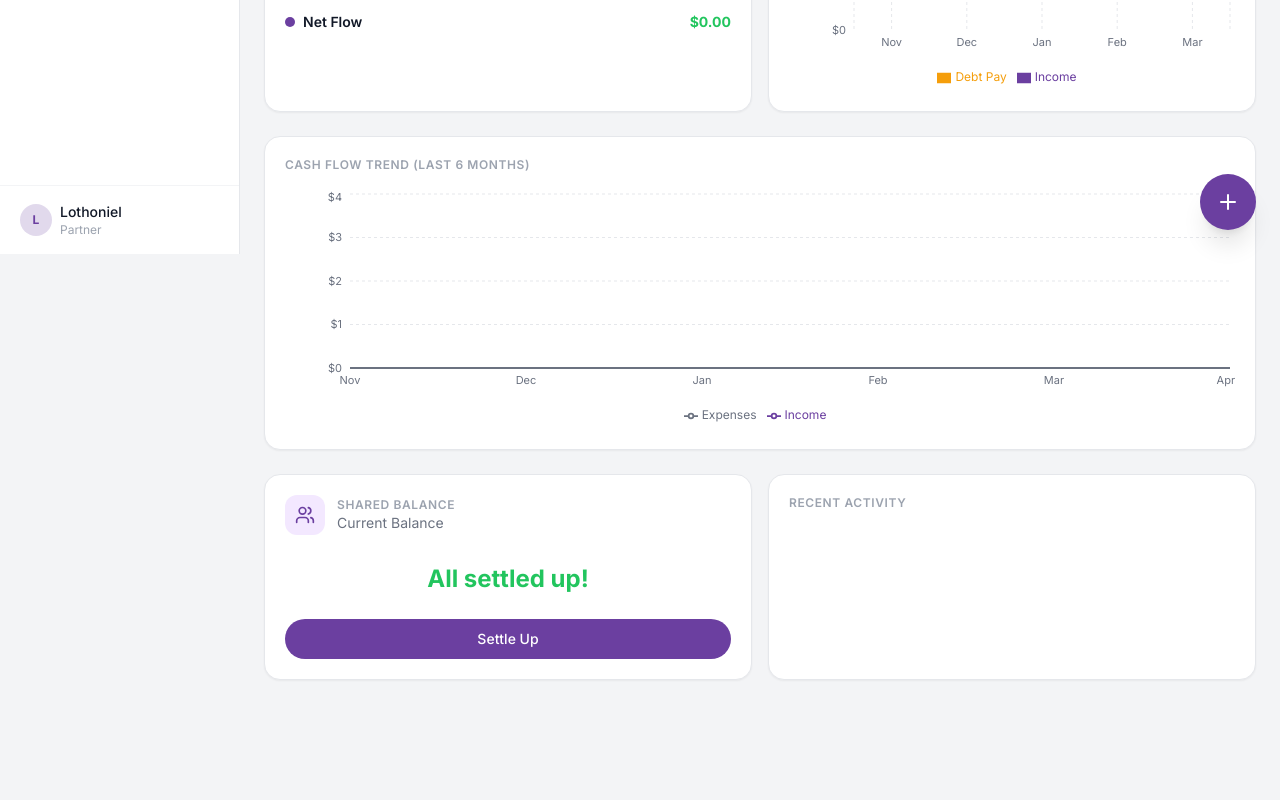
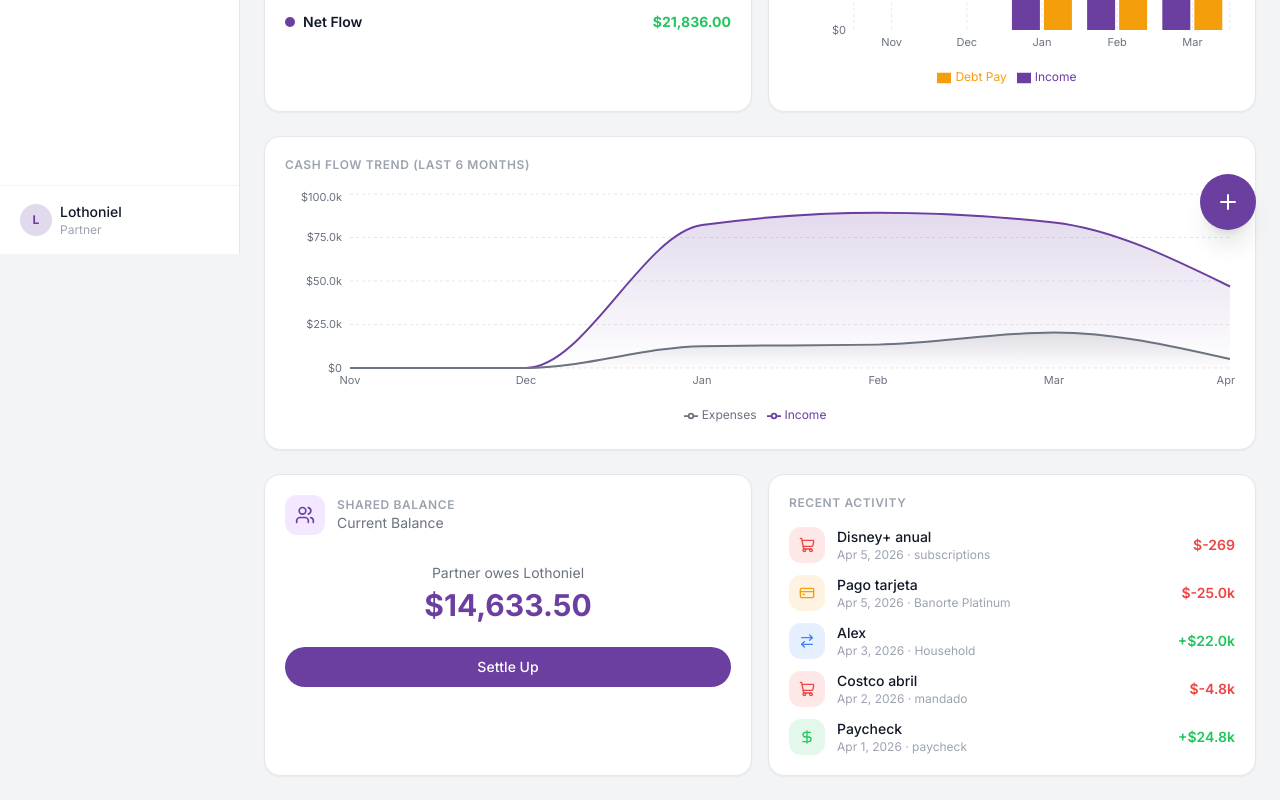
Before and after one commit to lothoniel/finance-app, a React (Vite) app: page / in a window 1280 px wide. Shown: the part 546-1346 px from the top of the page. Before the commit the page ends 1250 px from the top, so only its background shows below. Built offline with nearby package versions, Linux system fonts and the light colour scheme.

Commit message:
add mock started data

```diff
--- a/src/data/seed.ts
+++ b/src/data/seed.ts
@@ -40,19 +40,505 @@ export const defaultSettings: AppSettings = {
   transferCategories: ['Household', 'Rental', 'Others'],
 }
 
-export const seedExpenses: Expense[] = []
+export const seedExpenses: Expense[] = [
+  // January 2026
+  {
+    id: 'exp-001',
+    date: '2026-01-05',
+    description: 'Superama semanal',
+    amount: 3420.00,
+    category: 'mandado',
+    paidBy: 'user1',
+    shared: true,
+  },
+  {
+    id: 'exp-002',
+    date: '2026-01-08',
+    description: 'CFE enero',
+    amount: 1850.00,
+    category: 'luz',
+    paidBy: 'user1',
+    shared: true,
+  },
+  {
+    id: 'exp-003',
+    date: '2026-01-10',
+    description: 'Netflix + Spotify',
+    amount: 389.00,
+    category: 'subscriptions',
+    paidBy: 'user2',
+    shared: true,
+  },
+  {
+    id: 'exp-004',
+    date: '2026-01-14',
+    description: 'Cena cumpleaños',
+    amount: 1240.00,
+    category: 'salidas',
+    paidBy: 'user1',
+    shared: true,
+  },
+  {
+    id: 'exp-005',
+    date: '2026-01-16',
+    description: 'Gasolina semana',
+    amount: 950.00,
+    category: 'gasolina',
+    paidBy: 'user1',
+    shared: false,
+  },
+  {
+    id: 'exp-006',
+    date: '2026-01-20',
+    description: 'Consulta médica',
+    amount: 1500.00,
+    category: 'medicos',
+    paidBy: 'user2',
+    shared: false,
+  },
+  {
+    id: 'exp-007',
+    date: '2026-01-22',
+    description: 'Uber aeropuerto',
+    amount: 420.00,
+    category: 'uber',
+    paidBy: 'user1',
+    shared: false,
+  },
+  {
+    id: 'exp-008',
+    date: '2026-01-28',
+    description: 'Plomero fuga cocina',
+    amount: 2800.00,
+    category: 'misc-casa',
+    paidBy: 'user1',
+    shared: true,
+  },
+  // February 2026
+  {
+    id: 'exp-009',
+    date: '2026-02-03',
+    description: 'Costco despensa',
+    amount: 5680.00,
+    category: 'mandado',
+    paidBy: 'user1',
+    shared: true,
+  },
+  {
+    id: 'exp-010',
+    date: '2026-02-07',
+    description: 'CFE febrero',
+    amount: 1920.00,
+    category: 'luz',
+    paidBy: 'user1',
+    shared: true,
+  },
+  {
+    id: 'exp-011',
+    date: '2026-02-10',
+    description: 'Cena San Valentín',
+    amount: 1875.00,
+    category: 'salidas',
+    paidBy: 'user2',
+    shared: true,
+  },
+  {
+    id: 'exp-012',
+    date: '2026-02-14',
+    description: 'Gasolina febrero',
+    amount: 880.00,
+    category: 'gasolina',
+    paidBy: 'user1',
+    shared: false,
+  },
+  {
+    id: 'exp-013',
+    date: '2026-02-18',
+    description: 'Plan celular',
+    amount: 599.00,
+    category: 'celular',
+    paidBy: 'user1',
+    shared: false,
+  },
+  {
+    id: 'exp-014',
+    date: '2026-02-21',
+    description: 'SACMEX febrero',
+    amount: 380.00,
+    category: 'agua',
+    paidBy: 'user2',
+    shared: true,
+  },
+  {
+    id: 'exp-015',
+    date: '2026-02-25',
+    description: 'Ropa invierno',
+    amount: 2100.00,
+    category: 'personal',
+    paidBy: 'user1',
+    shared: false,
+  },
+  // March 2026
+  {
+    id: 'exp-016',
+    date: '2026-03-04',
+    description: 'Walmart semanal',
+    amount: 2950.00,
+    category: 'mandado',
+    paidBy: 'user2',
+    shared: true,
+  },
+  {
+    id: 'exp-017',
+    date: '2026-03-06',
+    description: 'CFE marzo',
+    amount: 2100.00,
+    category: 'luz',
+    paidBy: 'user1',
+    shared: true,
+  },
+  {
+    id: 'exp-018',
+    date: '2026-03-11',
+    description: 'Uber semana',
+    amount: 340.00,
+    category: 'uber',
+    paidBy: 'user1',
+    shared: false,
+  },
+  {
+    id: 'exp-019',
+    date: '2026-03-15',
+    description: 'Viaje Oaxaca',
+    amount: 9500.00,
+    category: 'viajes',
+    paidBy: 'user1',
+    shared: true,
+  },
+  {
+    id: 'exp-020',
+    date: '2026-03-20',
+    description: 'Restaurante El Bajío',
+    amount: 1430.00,
+    category: 'salidas',
+    paidBy: 'user2',
+    shared: true,
+  },
+  {
+    id: 'exp-021',
+    date: '2026-03-24',
+    description: 'Gasolina marzo',
+    amount: 910.00,
+    category: 'gasolina',
+    paidBy: 'user1',
+    shared: false,
+  },
+  {
+    id: 'exp-022',
+    date: '2026-03-28',
+    description: 'Mantenimiento depa',
+    amount: 3200.00,
+    category: 'misc-casa',
+    paidBy: 'user1',
+    shared: true,
+  },
+  // April 2026
+  {
+    id: 'exp-023',
+    date: '2026-04-02',
+    description: 'Costco abril',
+    amount: 4850.00,
+    category: 'mandado',
+    paidBy: 'user1',
+    shared: true,
+  },
+  {
+    id: 'exp-024',
+    date: '2026-04-05',
+    description: 'Disney+ anual',
+    amount: 269.00,
+    category: 'subscriptions',
+    paidBy: 'user2',
+    shared: true,
+  },
+]
 
-export const seedPaychecks: Paycheck[] = []
+export const seedPaychecks: Paycheck[] = [
+  {
+    id: 'pay-001',
+    date: '2026-01-02',
+    usdAmount: 1400.00,
+    exchangeRate: 17.80,
+    mxnAmount: 24920.00,
+  },
+  {
+    id: 'pay-002',
+    date: '2026-01-16',
+    usdAmount: 1400.00,
+    exchangeRate: 17.65,
+    mxnAmount: 24710.00,
+  },
+  {
+    id: 'pay-003',
+    date: '2026-02-02',
+    usdAmount: 1400.00,
+    exchangeRate: 17.42,
+    mxnAmount: 24388.00,
+  },
+  {
+    id: 'pay-004',
+    date: '2026-02-16',
+    usdAmount: 1400.00,
+    exchangeRate: 17.55,
+    mxnAmount: 24570.00,
+  },
+  {
+    id: 'pay-005',
+    date: '2026-03-02',
+    usdAmount: 1400.00,
+    exchangeRate: 17.68,
+    mxnAmount: 24752.00,
+  },
+  {
+    id: 'pay-006',
+    date: '2026-03-16',
+    usdAmount: 1400.00,
+    exchangeRate: 17.90,
+    mxnAmount: 25060.00,
+  },
+  {
+    id: 'pay-007',
+    date: '2026-04-01',
+    usdAmount: 1400.00,
+    exchangeRate: 17.74,
+    mxnAmount: 24836.00,
+  },
+]
 
-export const seedManualTaxes: ManualTax[] = []
+export const seedManualTaxes: ManualTax[] = [
+  {
+    id: 'tax-001',
+    date: '2026-01-31',
+    description: 'ISR retención enero',
+    amount: 1240.00,
+  },
+  {
+    id: 'tax-002',
+    date: '2026-02-28',
+    description: 'ISR retención febrero',
+    amount: 1240.00,
+  },
+  {
+    id: 'tax-003',
+    date: '2026-03-31',
+    description: 'ISR retención marzo',
+    amount: 1240.00,
+  },
+]
 
-export const seedTransfers: Transfer[] = []
+export const seedTransfers: Transfer[] = [
+  {
+    id: 'trn-001',
+    date: '2026-01-08',
+    category: 'Household',
+    description: 'Alex',
+    amount: 18500.00,
+  },
+  {
+    id: 'trn-002',
+    date: '2026-01-31',
+    category: 'Rental',
+    description: 'Renta enero',
+    amount: 14000.00,
+  },
+  {
+    id: 'trn-003',
+    date: '2026-02-05',
+    category: 'Others',
+    description: 'Préstamo personal',
+    amount: 5000.00,
+  },
+  {
+    id: 'trn-004',
+    date: '2026-02-10',
+    category: 'Household',
+    description: 'Alex',
+    amount: 21300.00,
+  },
+  {
+    id: 'trn-005',
+    date: '2026-02-28',
+    category: 'Rental',
+    description: 'Renta febrero',
+    amount: 14000.00,
+  },
+  {
+    id: 'trn-006',
+    date: '2026-03-07',
+    category: 'Household',
+    description: 'Alex',
+    amount: 19800.00,
+  },
+  {
+    id: 'trn-007',
+    date: '2026-03-31',
+    category: 'Rental',
+    description: 'Renta marzo',
+    amount: 14000.00,
+  },
+  {
+    id: 'trn-008',
+    date: '2026-04-03',
+    category: 'Household',
+    description: 'Alex',
+    amount: 22000.00,
+  },
+]
 
-export const seedDebtPayments: DebtPayment[] = []
+export const seedDebtPayments: DebtPayment[] = [
+  {
+    id: 'debt-001',
+    date: '2026-01-10',
+    card: 'Banorte Platinum',
+    description: 'Pago tarjeta',
+    amount: 22000.00,
+  },
+  {
+    id: 'debt-002',
+    date: '2026-01-10',
+    card: 'Banamex Costco',
+    description: 'Pago tarjeta',
+    amount: 8500.00,
+  },
+  {
+    id: 'debt-003',
+    date: '2026-01-25',
+    card: 'Banamex Oro',
+    description: 'Pago tarjeta',
+    amount: 4200.00,
+  },
+  {
+    id: 'debt-004',
+    date: '2026-02-10',
+    card: 'Banorte Platinum',
+    description: 'Pago tarjeta',
+    amount: 31500.00,
+  },
+  {
+    id: 'debt-005',
+    date: '2026-02-10',
+    card: 'Banamex Costco',
+    description: 'Pago tarjeta',
+    amount: 11200.00,
+  },
+  {
+    id: 'debt-006',
+    date: '2026-02-25',
+    card: 'Banamex Oro',
+    description: 'Pago tarjeta',
+    amount: 3800.00,
+  },
+  {
+    id: 'debt-007',
+    date: '2026-03-10',
+    card: 'Banorte Platinum',
+    description: 'Pago tarjeta',
+    amount: 28700.00,
+  },
+  {
+    id: 'debt-008',
+    date: '2026-03-10',
+    card: 'Banamex Costco',
+    description: 'Pago tarjeta',
+    amount: 9600.00,
+  },
+  {
+    id: 'debt-009',
+    date: '2026-03-25',
+    card: 'Banamex Roja',
+    description: 'Pago tarjeta',
+    amount: 5100.00,
+  },
+  {
+    id: 'debt-010',
+    date: '2026-04-05',
+    card: 'Banorte Platinum',
+    description: 'Pago tarjeta',
+    amount: 25000.00,
+  },
+]
 
-export const seedPortfolios: Portfolio[] = []
+export const seedPortfolios: Portfolio[] = [
+  {
+    id: 'port-001',
+    name: 'Fondo Ahorro Principal',
+    type: 'CETES 28D',
+    apy: 10.25,
+    balance: 350000.00,
+    updatedDate: '2026-03-28',
+    renewsDate: '2026-04-25',
+  },
+  {
+    id: 'port-002',
+    name: 'Inversión Largo Plazo',
+    type: 'BOND 364D',
+    apy: 11.80,
+    balance: 120000.00,
+    updatedDate: '2026-03-15',
+    renewsDate: '2026-03-15',
+  },
+]
 
-export const seedInvestmentMovements: InvestmentMovement[] = []
+export const seedInvestmentMovements: InvestmentMovement[] = [
+  {
+    id: 'inv-001',
+    date: '2026-01-28',
+    portfolioId: 'port-001',
+    description: 'Depósito inicial',
+    type: 'DEPOSIT',
+    amount: 300000.00,
+  },
+  {
+    id: 'inv-002',
+    date: '2026-02-25',
+    portfolioId: 'port-001',
+    description: 'Rendimiento febrero',
+    type: 'GAIN',
+    amount: 2562.50,
+  },
+  {
+    id: 'inv-003',
+    date: '2026-02-28',
+    portfolioId: 'port-001',
+    description: 'Depósito adicional',
+    type: 'DEPOSIT',
+    amount: 50000.00,
+  },
+  {
+    id: 'inv-004',
+    date: '2026-03-15',
+    portfolioId: 'port-002',
+    description: 'Apertura bono anual',
+    type: 'DEPOSIT',
+    amount: 120000.00,
+  },
+  {
+    id: 'inv-005',
+    date: '2026-03-25',
+    portfolioId: 'port-001',
+    description: 'Rendimiento marzo',
+    type: 'GAIN',
+    amount: 2987.50,
+  },
+  {
+    id: 'inv-006',
+    date: '2026-03-28',
+    portfolioId: 'port-001',
+    description: 'Balance update',
+    type: 'GAIN',
+    amount: 5450.00,
+  },
+]
 
 export const seedSettlements: Settlement[] = []
 
```
